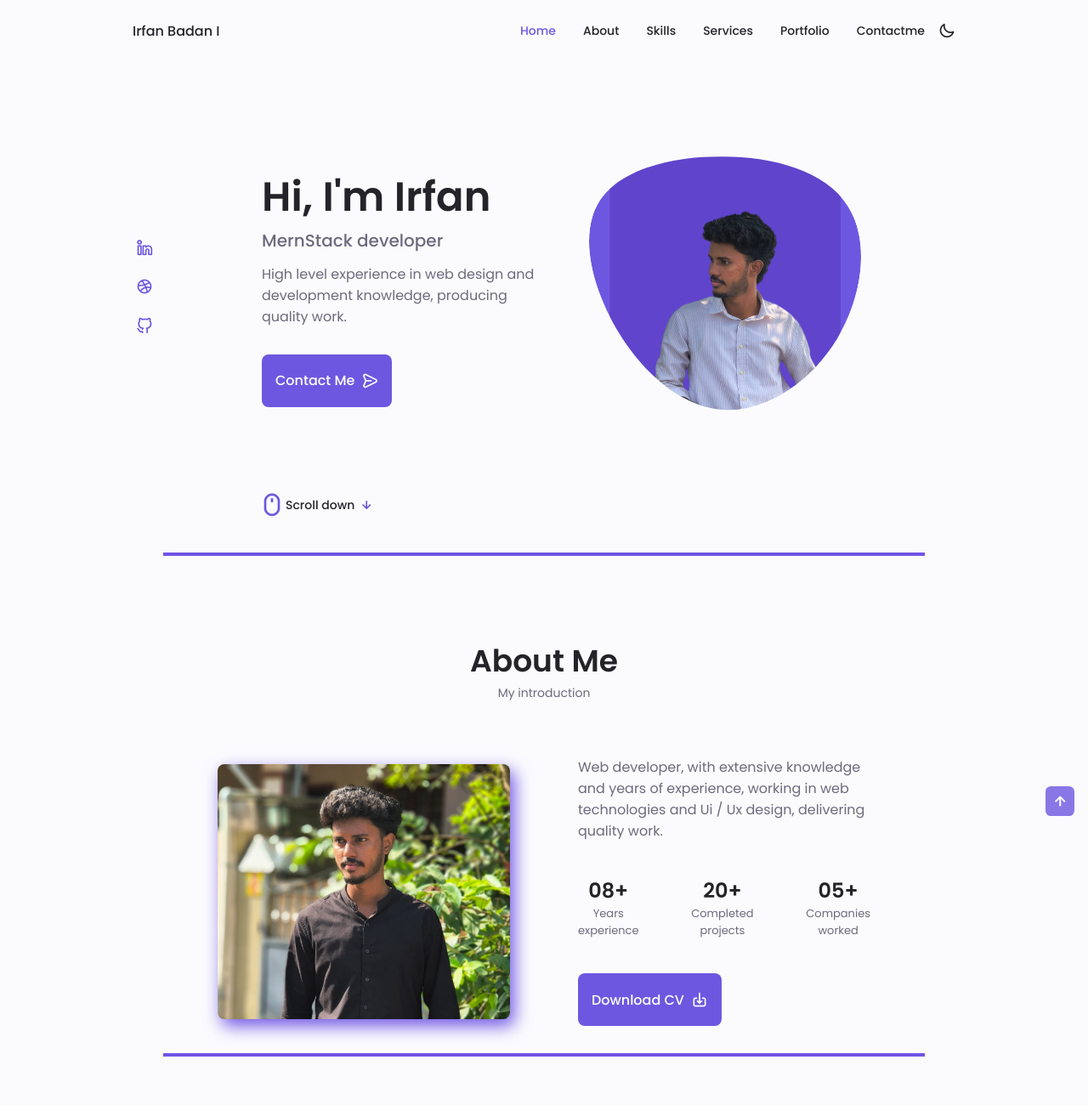
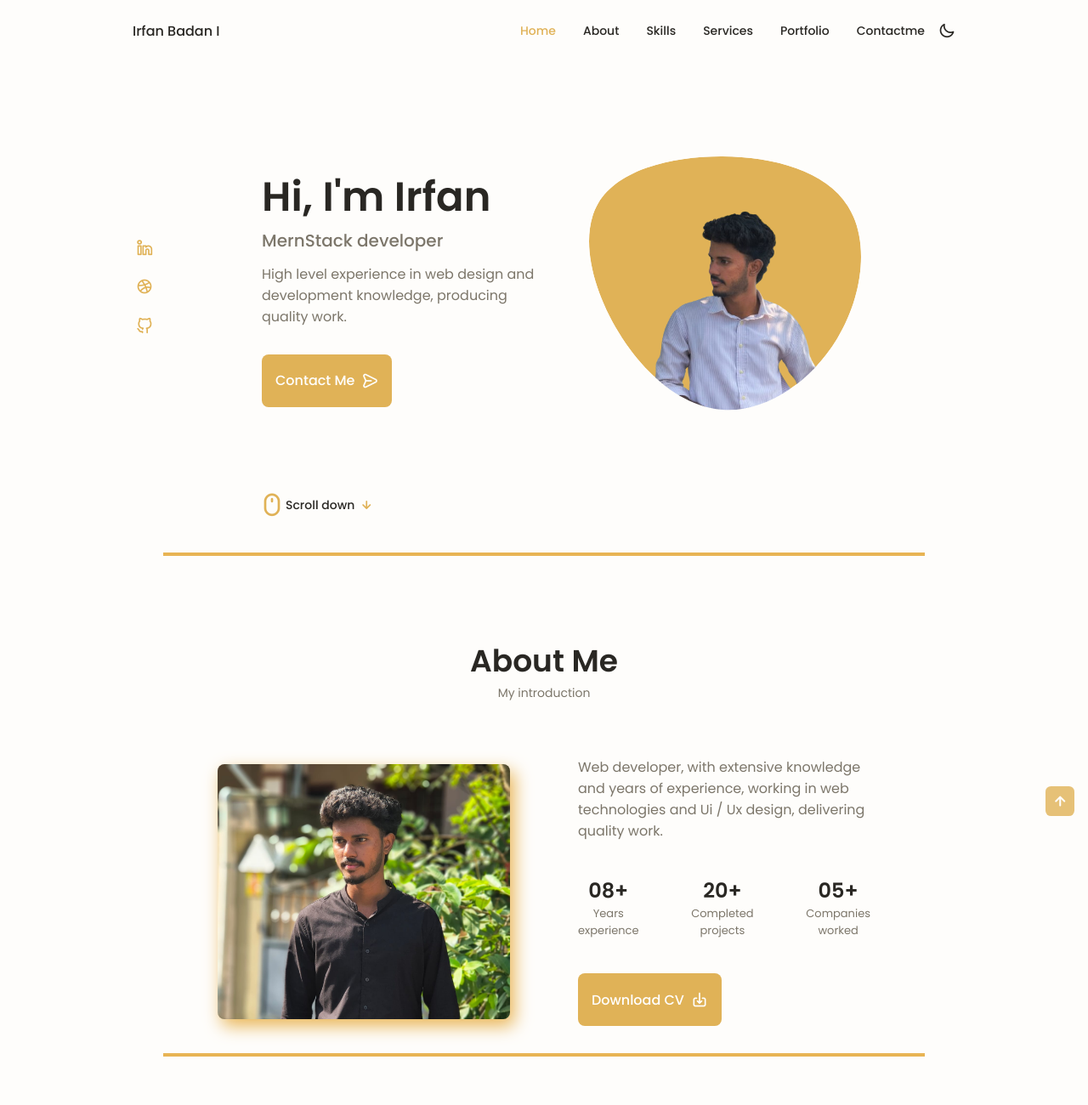
Before and after one commit to IrfanBadan/Irfan-Portfolio, a plain HTML site: page index.html in a window 1280 px wide. Shown: the top 1300 px of the page at 85% size. Drawn offline with nearby package versions, Linux system fonts and the light colour scheme.

Commit message:
first commit

```diff
--- a/assets/css/styles.css
+++ b/assets/css/styles.css
@@ -5,7 +5,7 @@
   --header-height: 3rem;
   /*========== Colors ==========*/
   /* Change favorite color */
-  --hue-color: 250;
+  --hue-color: 40;
   /*Purple 250 - Green 142 - Blue 230 - Pink 340*/
   /* HSL color mode */
   --first-color: hsl(var(--hue-color), 69%, 61%);
@@ -412,7 +412,7 @@ img {
   height: 300px;
   object-fit: cover;
   object-position: top;
-  filter: drop-shadow(5px 8px 10px #7054e4);
+  filter: drop-shadow(5px 8px 10px #e8b454);
   border-radius: .5rem;
   justify-self: center;
   align-self: center;
@@ -593,7 +593,7 @@ img {
 @media(max-width:550px){
   .qualification__container{
     flex-direction: column;
-    text-align: center;
+    text-align: start;
   }
   .qualification__img{
     bottom: 22rem;
@@ -941,7 +941,7 @@ img {
 hr{
   width: 70%;
   margin: 0 auto;
-  border: 2px solid #7054e4;
+  border: 2px solid #e8b454;
 }
 
 /*========== SCROLL UP ==========*/
--- a/index.html
+++ b/index.html
@@ -118,7 +118,7 @@
                                         Insert your image in the Img folder and Change your image |
                                         Center your image with X: horizontal, Y: vertical
                                     ====================-->
-                                    <image class="home__blob-img" x="15" y="" href="assets/img/Screenshot 2025-07-20 184518.png"/>
+                                    <image class="home__blob-img" x="15" y="" href="assets/img/irfan-removebg-preview.png"/>
                                 </g>
                             </svg>
                         </div>
```
Also changed, not shown: assets/img/irfan-removebg-preview.png (added).
